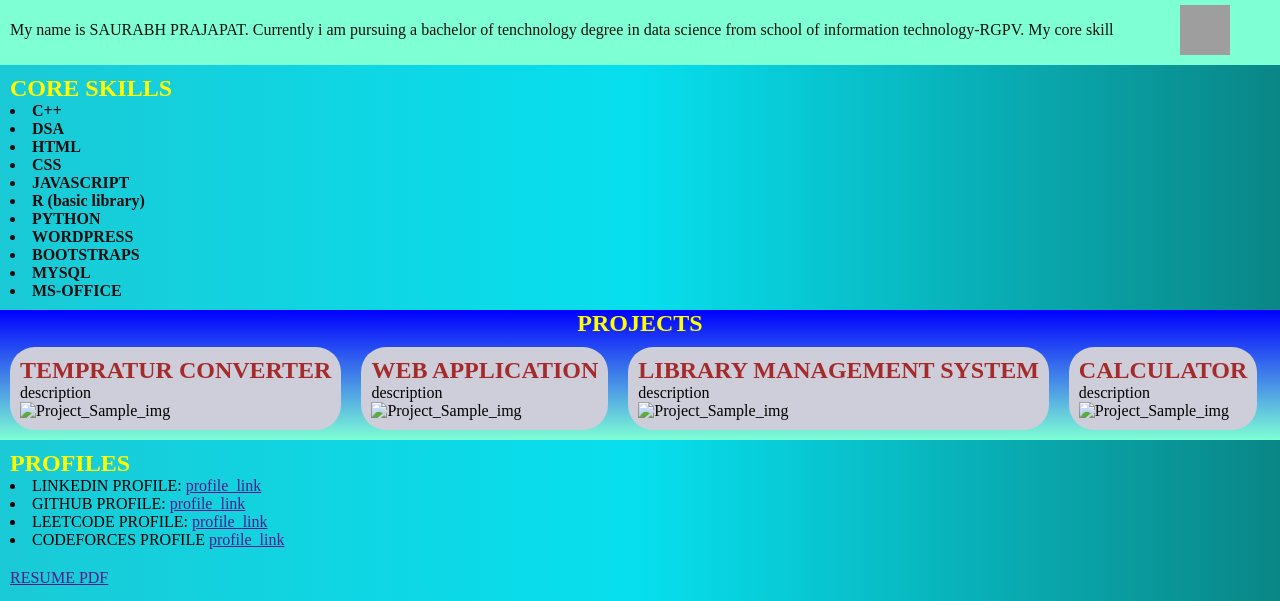
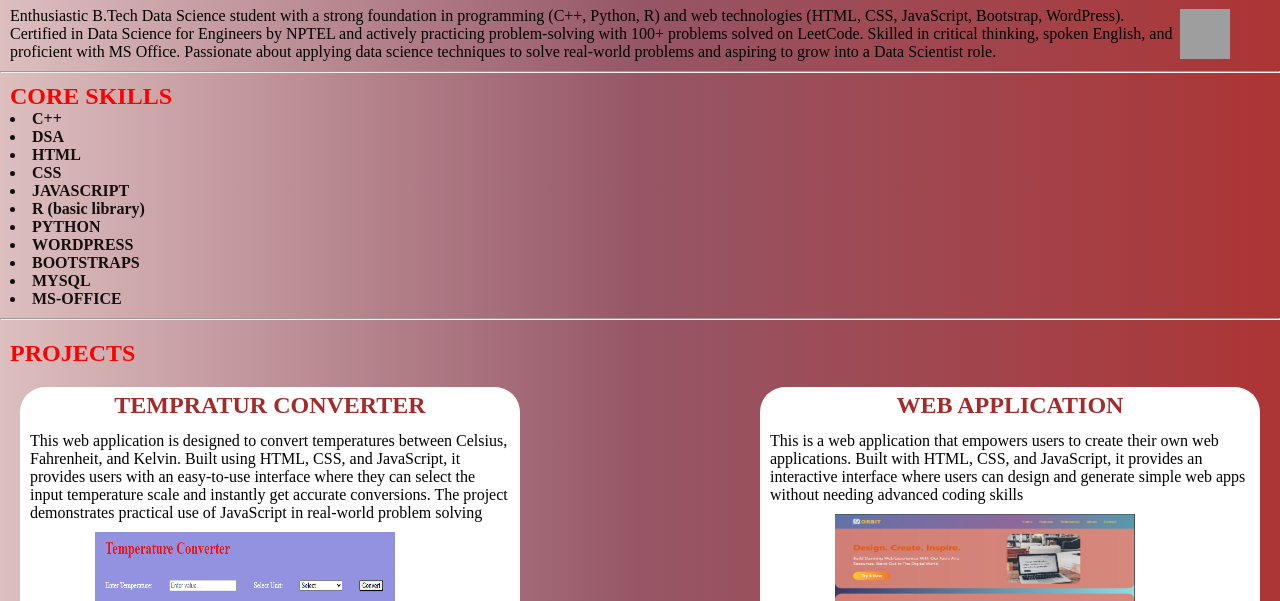
Before and after one commit to sinnu2004/INTERNORBIT, a plain HTML site: page PORTFOLIO/HTML/index.html in a window 1280 px wide. Shown: the part 65-666 px from the top of the page. Drawn offline with Linux system fonts and the light colour scheme; grey boxes are pictures that could not be loaded.

Commit message:
index.css

```diff
--- a/CALCULATOR/css/index.css
+++ b/CALCULATOR/css/index.css
@@ -1,8 +1,24 @@
+* {
+    margin: 0;
+    padding: 0;
+}
+
+body {
+    margin-left: 50%;
+    margin-top: 10%;
+}
+
+h1 {
+    color: red;
+    margin-bottom: 15px;
+}
+
 #calculator {
-    border: 1px solid rgb(95,93,93);
+    border: 2px solid black;
     border-radius: 5px;
     width: 200px;
 }
+
 #display {
     margin: 10px;
     width: 85%;
--- a/COUNTDOWN TIMER/CSS/style.css
+++ b/COUNTDOWN TIMER/CSS/style.css
@@ -18,8 +18,7 @@ body {
     margin-bottom: 20px;
 }
 
-    input,
-    button {
+input,button {
     padding: 10px;
     margin: 5px;
     border-radius: 8px;
--- a/LANDING PAGE/CSS/style.css
+++ b/LANDING PAGE/CSS/style.css
@@ -8,7 +8,7 @@
 body {
   font-family: 'Segoe UI', Arial, sans-serif;
   color: #22223b;
-  background: linear-gradient(90deg, #352F87 0%, #FD9041 100%);
+  background: linear-gradient(90deg, #3b3866 0%, #77d3dace 100%);
 }
 
 
@@ -17,7 +17,7 @@ header {
   display: flex;
   justify-content: space-between;
   align-items: center;
-  background: linear-gradient(120deg, #090e1d 0%, #1c2746 60%, #35b8b4 120%);
+  background: linear-gradient(120deg, #6173aa 0%, #8f689b 60%, #35b8b4 120%);
   color: #fdc830;
   padding: 1.5rem 6vw;
   box-shadow: 0 2px 8px rgba(98, 136, 124, 0.747);
@@ -88,7 +88,7 @@ nav a:hover {
   justify-content: space-between;
   padding: 4rem 6vw 2rem 6vw;
   min-height: 60vh;
-  background: #7c756af1;
+  background: #da8377f1;
   border-radius: 0 0 2rem 2rem;
   margin-bottom: 2rem;
   gap: 2rem;
@@ -150,7 +150,7 @@ nav a:hover {
 /* FEATURES */
 .features {
   padding: 3rem 6vw 2rem 6vw;
-  background: #7c756ad0;
+  background: #da8377f1;
   margin-bottom: 2rem;
   border-radius: 2rem;
 }
@@ -243,7 +243,7 @@ nav a:hover {
 /* TESTIMONIALS */
 .testimonials {
   padding: 3rem 6vw 2rem 6vw;
-  background: #7c756ad0;
+  background: #da8377f1;
   margin-bottom : 2rem;
   border-radius: 2rem;
   overflow: visible; /* Allow cards to overlap visibility */
@@ -260,13 +260,7 @@ nav a:hover {
 .testimonial-cards {
   display: flex;
   justify-content: center;
-  gap: 0;
-  position: relative;
-  padding-left: 3rem;
-  padding-right: 3rem;
-  flex-wrap: nowrap;
   max-width: 100%;
-  overflow-x: visible;
 }
 
 /* Base card styling */
@@ -274,51 +268,12 @@ nav a:hover {
   background: #c9c0d1d0;
   border-radius: 1.2rem;
   box-shadow: 0 8px 40px #fdc83012;
+  margin: 10px;
   padding: 1.5rem 1.8rem;
   max-width: 300px;
   display: flex;
   flex-direction: column;
   align-items: center;
-  position: relative;
-  transition: transform 0.3s ease;
-  box-sizing: border-box;
-  flex-shrink: 0;
-}
-
-/* Overlapping effect - horizontal translate and scale */
-.testimonial:nth-child(1) {
-  transform: translateX(0) scale(0.85);
-  z-index: 1;
-  margin-right: -60px;
-  opacity: 0.8;
-}
-
-.testimonial:nth-child(2) {
-  transform: translateX(-20px) scale(1);
-  z-index: 3;
-  margin-right: -60px;
-  opacity: 1;
-}
-
-.testimonial:nth-child(3) {
-  transform: translateX(-40px) scale(1.05);
-  z-index: 4;
-  margin-right: -60px;
-  opacity: 1;
-}
-
-.testimonial:nth-child(4) {
-  transform: translateX(-60px) scale(1);
-  z-index: 3;
-  margin-right: -60px;
-  opacity: 1;
-}
-
-.testimonial:nth-child(5) {
-  transform: translateX(-80px) scale(0.85);
-  z-index: 1;
-  margin-right: -60px;
-  opacity: 0.8;
 }
 
 
@@ -359,7 +314,7 @@ nav a:hover {
 .about {
   display: flex;
   padding: 3rem 6vw 2rem 6vw;
-  background: #7c756ad0;
+  background: #da8377f1;
   margin-bottom : 2rem;
   border-radius: 2rem;
 }
@@ -418,9 +373,8 @@ nav a:hover {
 /* FOOTER SECTION */
 footer {
   padding: 3rem 6vw 2rem 6vw;
-  background: #7c756ad0;
-  margin-bottom: 2rem;
-  border-radius: 2rem;
+  background: #da8377f1;
+  border-radius: 2rem 2rem 0 0;
 }
 
 .footer-content {
@@ -443,11 +397,11 @@ footer {
 
 
 .footer-section h3 {
-  color: #ac892a;
+  color: #372aac;
   font-size: 1.06rem;
   margin-bottom: 1rem;
   white-space: nowrap;
-  align-self: center;
+
 }
 
 .footer-section span {
@@ -477,7 +431,7 @@ footer {
 
 .footer-hr {
   border: none;
-  border-top: 1.5px solid #b49b6c;
+  border-top: 1.5px solid black;
   margin: 1rem 0 0.7rem 0;
   opacity: 0.55;
 }
@@ -485,7 +439,7 @@ footer {
 /* FOOTER BOTTOM*/
 .footer-bottom {
   text-align: center;
-  color: #f37335;
+  color: black;
   font-size: 1rem;
   margin-top: 1rem;
   letter-spacing: 1px;
--- a/PORTFOLIO/CSS/styles.css
+++ b/PORTFOLIO/CSS/styles.css
@@ -7,14 +7,14 @@
 }
 
 body {
-    background: linear-gradient(to right,rgb(26, 202, 214),rgb(7, 223, 238),rgb(10, 134, 134))
+    background: linear-gradient(to right,rgb(221, 191, 191),rgb(150, 86, 102),rgb(172, 53, 53))
 }
 
 
 /* HEADER STYLE */
 header {
     height: 60px;
-    background: linear-gradient(rgb(75, 163, 179),rgb(22, 158, 199));
+    background: linear-gradient(rgba(141, 19, 19, 0.267),rgb(212, 102, 126));
     display: flex;
     justify-content: justify;
     align-items: center;
@@ -25,7 +25,7 @@ header h1 {
     width: 100%;
     justify-content: center;
     align-items: center;
-    color: rgb(240, 61, 7);
+    color: black(252, 253, 253);
 }
 .logo_img {
     height: 30px;
@@ -44,8 +44,7 @@ header h1 {
     justify-content: space-between;
     align-items: center;
     padding: 10px;
-    background-color: aquamarine;
-    color: rgb(19, 15, 16);
+    color: black;
 }
 
 .about_img {
@@ -61,7 +60,7 @@ header h1 {
 }
 
 .skill h1 {
-    color: yellow;
+    color: rgb(255, 0, 0);
 }
 
 .skill li {
@@ -71,32 +70,65 @@ header h1 {
 
 /* PROJECT SECTION STYLES */
 
-section h2 {
-    color: brown;
+.project {
+    padding: 10px;
+    width: 100%;
+    margin-bottom: 0;
 }
 
-.project {
-    background: linear-gradient(blue,aquamarine);
+
+.project h1 {
+    color: rgb(255, 0, 0);
+    margin: 10px;
+    margin-left: 0;
 }
 
-.project h1 {
+.project h2 {
+    color: brown;
+    margin: 3px;
+}
+
+.project_container {
+   width: 100%;
+   display: flex;
+   justify-content: space-between;
+   flex-wrap: wrap;
+}
+
+.project_card {
+    width: 500px;
+    background-color: white;
+    margin: 10px;
+    border-radius: 25px;
+    align-items: center;
+}
+
+
+.project_card h2 {
+    margin-top: 5px;
     display: flex;
     justify-content: center;
     align-items: center;
-    color: yellow;
-}
-.project_container {
-    display: flex;
-    flex-wrap: wrap;
-    justify-content: justify;
-    align-items: center;
 }
 
-.project_card {
-    margin: 10px;
+.project_card p {
+    display: flex;
+    justify-content: center;
+    align-items: center;
     padding: 10px;
-    border-radius: 25px;
-    background-color: rgb(206, 206, 219);
+}
+
+.project_img {
+    height: 100px;
+    width: 300px;
+    margin-left: 15%;
+}
+
+
+.calculator img {
+    height: 100px;
+    width: 150px;
+    margin-left: 35%;
 }
 /* LINK SECTION */
 
@@ -105,7 +137,7 @@ section h2 {
 }
 
 .link h1 {
-    color: yellow;
+    color: rgb(255, 0, 0);
 }
 
 /* RESUME SECTION */
@@ -120,5 +152,5 @@ section h2 {
 }
 
 .contact h2 {
-    color: yellow;
+    color: rgb(255, 0, 0);
 }
--- a/PORTFOLIO/HTML/index.html
+++ b/PORTFOLIO/HTML/index.html
@@ -10,15 +10,15 @@
     <header>
         <img class="logo_img" src="/LANDING PAGE/images/orbit.jpeg" alt="logo">
         <h1>SAURABH PRAJAPAT</h1>
-    </header>
+    </header><hr>
     <main>
         <!-- about section-->
         <section>
             <div class="about">
-                <p>My name is SAURABH PRAJAPAT. Currently i am pursuing a bachelor of tenchnology degree in data science from school of information technology-RGPV. My core skill</p>
+                <p>Enthusiastic B.Tech Data Science student with a strong foundation in programming (C++, Python, R) and web technologies (HTML, CSS, JavaScript, Bootstrap, WordPress). Certified in Data Science for Engineers by NPTEL and actively practicing problem-solving with 100+ problems solved on LeetCode. Skilled in critical thinking, spoken English, and proficient with MS Office. Passionate about applying data science techniques to solve real-world problems and aspiring to grow into a Data Scientist role.</p>
                 <img class="about_img" src="/LANDING PAGE/images/ben-kolde-bs2Ba7t69mM-unsplash.jpg" alt="my_img">
             </div>
-        </section>
+        </section><hr>
 
         <!--Skill section-->
         <section>
@@ -36,7 +36,7 @@
                 <li>MYSQL</li>
                 <li>MS-OFFICE</li>
             </div>
-        </section>
+        </section><hr>
 
         <!--Project section-->
         <section class="project">
@@ -45,59 +45,59 @@
                 <div class="project_card">
                     <div class="temprature">
                         <h2>TEMPRATUR CONVERTER</h2>
-                        <p>description</p>
-                        <img src="" alt="Project_Sample_img">
+                        <p>This web application is designed to convert temperatures between Celsius, Fahrenheit, and Kelvin. Built using HTML, CSS, and JavaScript, it provides users with an easy-to-use interface where they can select the input temperature scale and instantly get accurate conversions. The project demonstrates practical use of JavaScript in real-world problem solving</p>
+                        <img class="project_img" id="temprature_cnvt" src="/LANDING PAGE/images/Screenshot 2025-09-03 152524.png" alt="Project_Sample_img">
                     </div>
                 </div>
                 <div class="project_card">
                     <div class="orbit">
                         <h2>WEB APPLICATION</h2>
-                        <p>description</p>
-                        <img src="" alt="Project_Sample_img">
+                        <p>This is a web application that empowers users to create their own web applications. Built with HTML, CSS, and JavaScript, it provides an interactive interface where users can design and generate simple web apps without needing advanced coding skills</p>
+                        <img class="project_img" src="/LANDING PAGE/images/web application.png" alt="Project_Sample_img">
                     </div>
                 </div>
                 <div class="project_card">
                     <div class="library_management">
                         <h2>LIBRARY MANAGEMENT SYSTEM</h2>
-                        <p>description</p>
-                        <img src="" alt="Project_Sample_img">
+                        <p>This Library Management System is a web application designed to manage books, users, and borrowing records efficiently. Developed using HTML, CSS, and JavaScript, it simplifies tasks like adding, searching, issuing, and returning books, making library operations more organized and user-friendly</p>
+                        <img class="project_img" src="/LANDING PAGE/images/Screenshot 2025-09-03 153055.png" alt="Project_Sample_img">
                     </div>
                 </div>
                 <div class="project_card">
                     <div class="calculator">
                         <h2>CALCULATOR</h2>
-                        <p>description</p>
-                        <img src="" alt="Project_Sample_img">
+                        <p>This is a simple calculator project built using HTML, CSS, and JavaScript. It performs basic arithmetic operations such as addition, subtraction, multiplication, and division with a clean and user-friendly interface.</p>
+                        <img class="project_img" src="/LANDING PAGE/images/Screenshot 2025-09-03 150243.png" alt="Project_Sample_img">
                     </div>
                 </div>
             </div>
-        </section>
+        </section><hr>
 
         <!--Link Section-->
         <section>
             <div class="link">
                 <h1>PROFILES</h1>
                 <li>
-                LINKEDIN PROFILE: <a href="">profile_link</a></li>
+                LINKEDIN PROFILE: <a href="www.linkedin.com/in/saurabh-prajapat-863807294">link</a></li>
                 <li>GITHUB PROFILE:
-                    <a href="">profile_link</a>
+                    <a href="https://github.com/sinnu2004">link</a>
                 </li>
                 <li>LEETCODE PROFILE:
-                    <a href="">profile_link</a>
+                    <a href="https://leetcode.com/u/prajapatsaurabh190/">link</a>
                 </li>
                 <li>CODEFORCES PROFILE
-                    <a href="">profile_link</a>
+                    <a href="https://codeforces.com/profile/prajapatsaurabh190">link</a>
                 </li>
             </div>
         </section>
 
         <!-- Resume Section -->
         <section>
-            <div class="resume">
+            <div class="resume">RESUME :
                 <a href="">RESUME PDF</a>
             </div>
         </section>
-    </main>
+    </main><hr>
     <footer>
         <div class="contact">
             <h2>CONTACT DETAILS</h2>
```
Also changed, not shown: CALCULATOR/html/index.html (+7 -1 lines), LANDING PAGE/HTML/index.html (+6 -6 lines), LANDING PAGE/images/Screenshot 2025-09-03 150243.png (added), LANDING PAGE/images/Screenshot 2025-09-03 152524.png (added), LANDING PAGE/images/Screenshot 2025-09-03 153055.png (added), LANDING PAGE/images/web application.png (added). Lines whose indentation alone changed are shown as unchanged.
